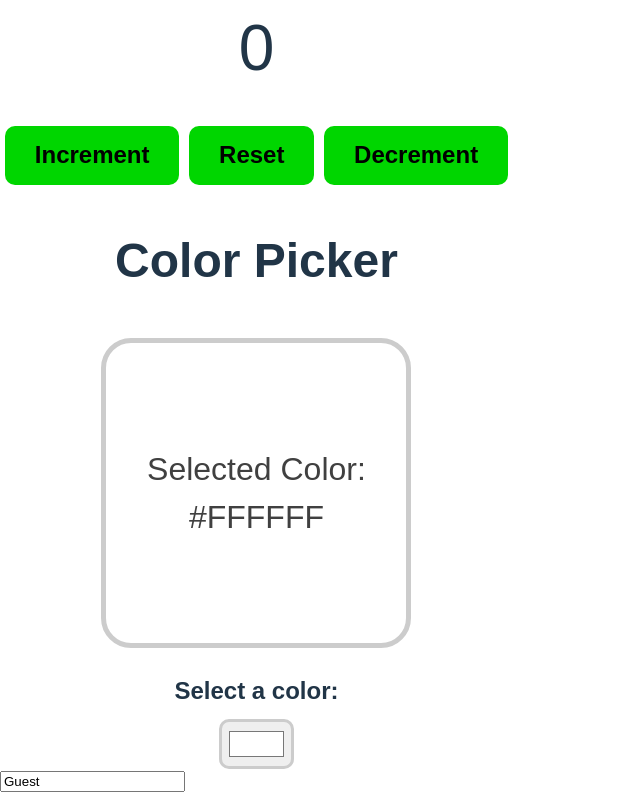
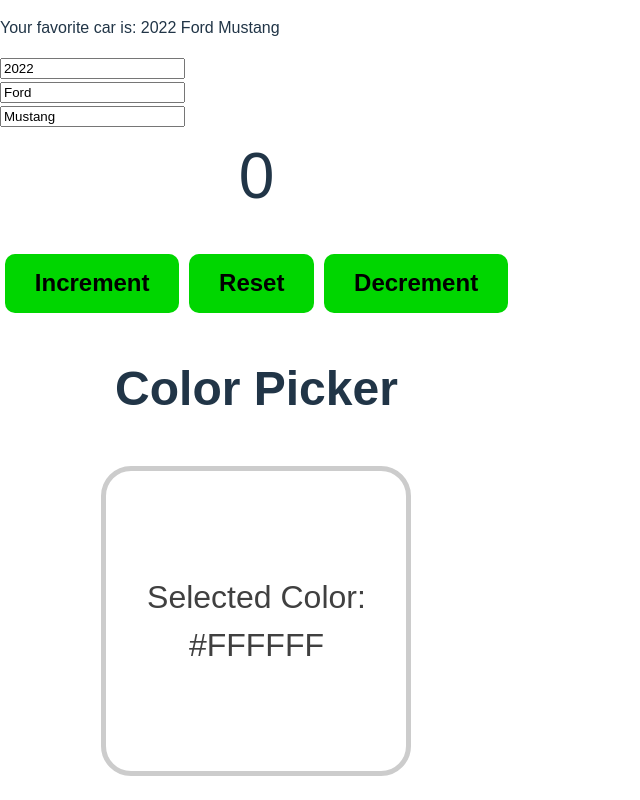
Before and after one commit to niklonberg/bro-code-react-course, a React (Vite) app: page / in a window 1280 px wide. Shown: the top 800 px of the page, without its empty margins (0-640 px from the left). Built offline with nearby package versions, Linux system fonts and the light colour scheme.

Commit message:
add UpdateObjects

```diff
--- a/src/App.tsx
+++ b/src/App.tsx
@@ -14,6 +14,7 @@
 import OnChangeExample from "./components/OnChangeExample.js";
 import ColorPicker from "./components/ColorPicker.js";
 import CounterUpdateFnsExample from "./components/UpdateFunction.js";
+import UpdateObject from "./components/UpdateObjects.js";
 
 function App() {
   const fruits = [
@@ -34,6 +35,7 @@
 
   return (
     <>
+      <UpdateObject />
       <CounterUpdateFnsExample />
       <ColorPicker />
       <OnChangeExample />
--- /dev/null
+++ b/src/components/UpdateObjects.tsx
@@ -0,0 +1,36 @@
+import { useState } from "react";
+
+function UpdateObject() {
+  const [car, setCar] = useState({
+    year: 2022,
+    make: "Ford",
+    model: "Mustang",
+  });
+
+  function handleYearChange(e: React.ChangeEvent<HTMLInputElement>) {
+    setCar((c) => ({ ...c, year: parseInt(e.target.value) }));
+  }
+
+  function handleMakeChange(e: React.ChangeEvent<HTMLInputElement>) {
+    setCar((c) => ({ ...c, make: e.target.value }));
+  }
+
+  function handleModelChange(e: React.ChangeEvent<HTMLInputElement>) {
+    setCar((c) => ({ ...c, model: e.target.value }));
+  }
+
+  return (
+    <div>
+      <p>
+        Your favorite car is: {car.year} {car.make} {car.model}
+      </p>
+      <input type="number" value={car.year} onChange={handleYearChange} />
+      <br />
+      <input type="text" value={car.make} onChange={handleMakeChange} />
+      <br />
+      <input type="text" value={car.model} onChange={handleModelChange} />
+    </div>
+  );
+}
+
+export default UpdateObject;
```
